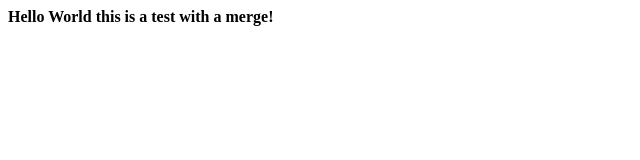
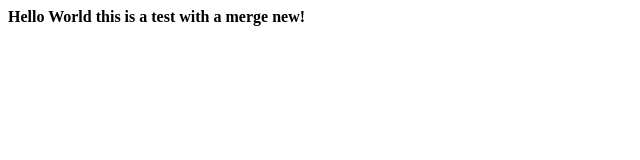
Before and after one commit to tapvolt/upguard-uk, a plain HTML site: page index.html in a window 1280 px wide. Shown: the full height of the page, 0-640 px from the left. Drawn offline with Linux system fonts and the light colour scheme.

Commit message:
this is a second merge2

```diff
--- a/index.html
+++ b/index.html
@@ -1 +1 @@
-<b>Hello World this is a test with a merge!</b>
+<b>Hello World this is a test with a merge new!</b>
```
